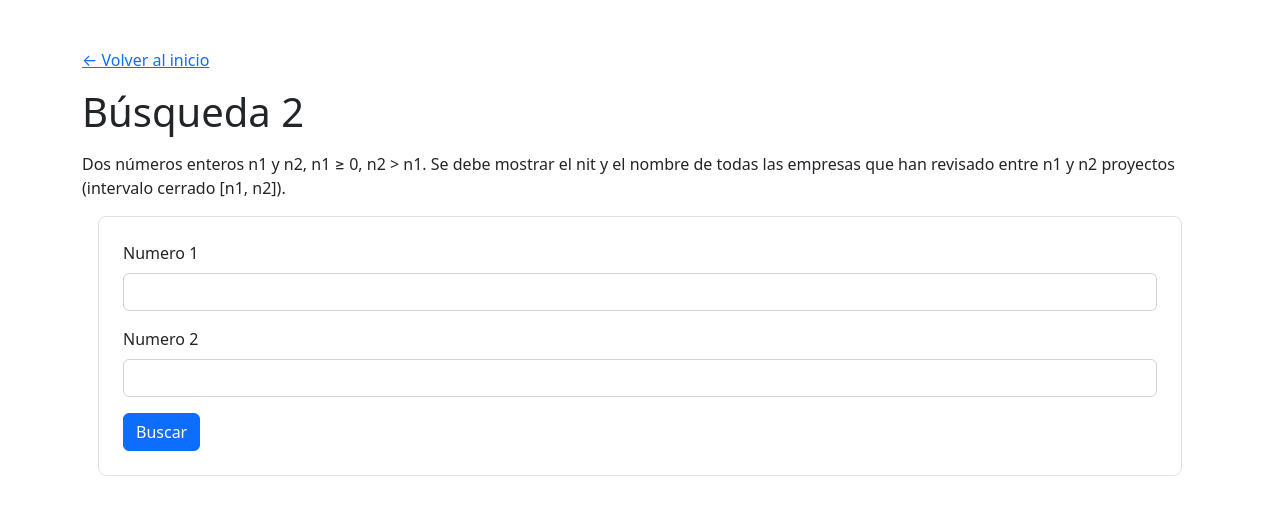
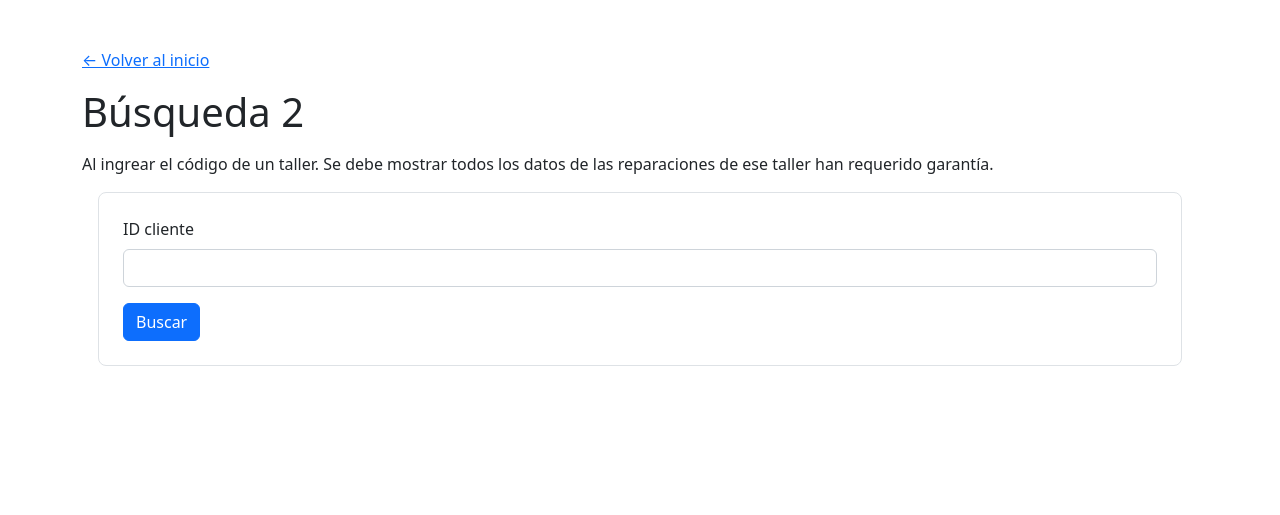
Before and after one commit to Manusm2712/TrabajoFinalBD, a PHP site: page /busqueda/busqueda2.php in a window 1280 px wide. Shown: the top 515 px of the page. Run offline with PHP 8.4, Linux system fonts and the light colour scheme.

Commit message:
Busqueda 2

```diff
--- a/busqueda/busqueda2.php
+++ b/busqueda/busqueda2.php
@@ -6,9 +6,8 @@ include "../includes/header.php";
 <h1 class="mt-3">Búsqueda 2</h1>
 
 <p class="mt-3">
-    Dos números enteros n1 y n2, n1 ≥ 0, n2 > n1. Se debe mostrar el nit y el
-    nombre de todas las empresas que han revisado entre n1 y n2 proyectos
-    (intervalo cerrado [n1, n2]).
+Al ingrear el código de un taller. Se debe mostrar todos los datos de las reparaciones de
+ese taller han requerido garantía.
 </p>
 
 <!-- FORMULARIO. Cambiar los campos de acuerdo a su trabajo -->
@@ -18,13 +17,8 @@ include "../includes/header.php";
     <form action="busqueda2.php" method="post" class="form-group">
 
         <div class="mb-3">
-            <label for="numero1" class="form-label">Numero 1</label>
-            <input type="number" class="form-control" id="numero1" name="numero1" required>
-        </div>
-
-        <div class="mb-3">
-            <label for="numero2" class="form-label">Numero 2</label>
-            <input type="number" class="form-control" id="numero2" name="numero2" required>
+            <label for="id" class="form-label">ID cliente</label>
+            <input type="number" class="form-control" id="id" name="id" required>
         </div>
 
         <button type="submit" class="btn btn-primary">Buscar</button>
@@ -40,11 +34,16 @@ if ($_SERVER['REQUEST_METHOD'] === 'POST'):
     // Crear conexión con la BD
     require('../config/conexion.php');
 
-    $numero1 = $_POST["numero1"];
-    $numero2 = $_POST["numero2"];
+    $id = $_POST["id"];
 
     // Query SQL a la BD -> Crearla acá (No está completada, cambiarla a su contexto y a su analogía)
-    $query = "SELECT nit, nombre FROM empresa";
+    $query = "SELECT * FROM servicio
+                    WHERE pre_servicio IS NOT NULL
+                    AND EXISTS(
+                        SELECT codigo FROM cupon
+                        WHERE codigo_cupon = codigo
+                        AND id_cliente = '$id'
+                    )";
 
     // Ejecutar la consulta
     $resultadoB2 = mysqli_query($conn, $query) or die(mysqli_error($conn));
@@ -63,8 +62,11 @@ if ($_SERVER['REQUEST_METHOD'] === 'POST'):
         <!-- Títulos de la tabla, cambiarlos -->
         <thead class="table-dark">
             <tr>
-                <th scope="col" class="text-center">Cédula</th>
-                <th scope="col" class="text-center">Celular</th>
+            <th scope="col" class="text-center">Nombre</th>
+            <th scope="col" class="text-center">Fecha del servicio</th>
+            <th scope="col" class="text-center">Precio</th>
+            <th scope="col" class="text-center">Cupon</th>
+            <th scope="col" class="text-center">Pre-servicio</th>
             </tr>
         </thead>
 
@@ -78,8 +80,11 @@ if ($_SERVER['REQUEST_METHOD'] === 'POST'):
             <!-- Fila que se generará -->
             <tr>
                 <!-- Cada una de las columnas, con su valor correspondiente -->
-                <td class="text-center"><?= $fila["cedula"]; ?></td>
-                <td class="text-center"><?= $fila["celular"]; ?></td>
+                <td class="text-center"><?= $fila["nombre"]; ?></td>
+                <td class="text-center"><?= $fila["fecha"]; ?></td>
+                <td class="text-center">$<?= $fila["precio"]; ?></td>
+                <td class="text-center"><?= $fila["codigo_cupon"]; ?></td>
+                <td class="text-center"><?= $fila["pre_servicio"]; ?></td>
             </tr>
 
             <?php
```
